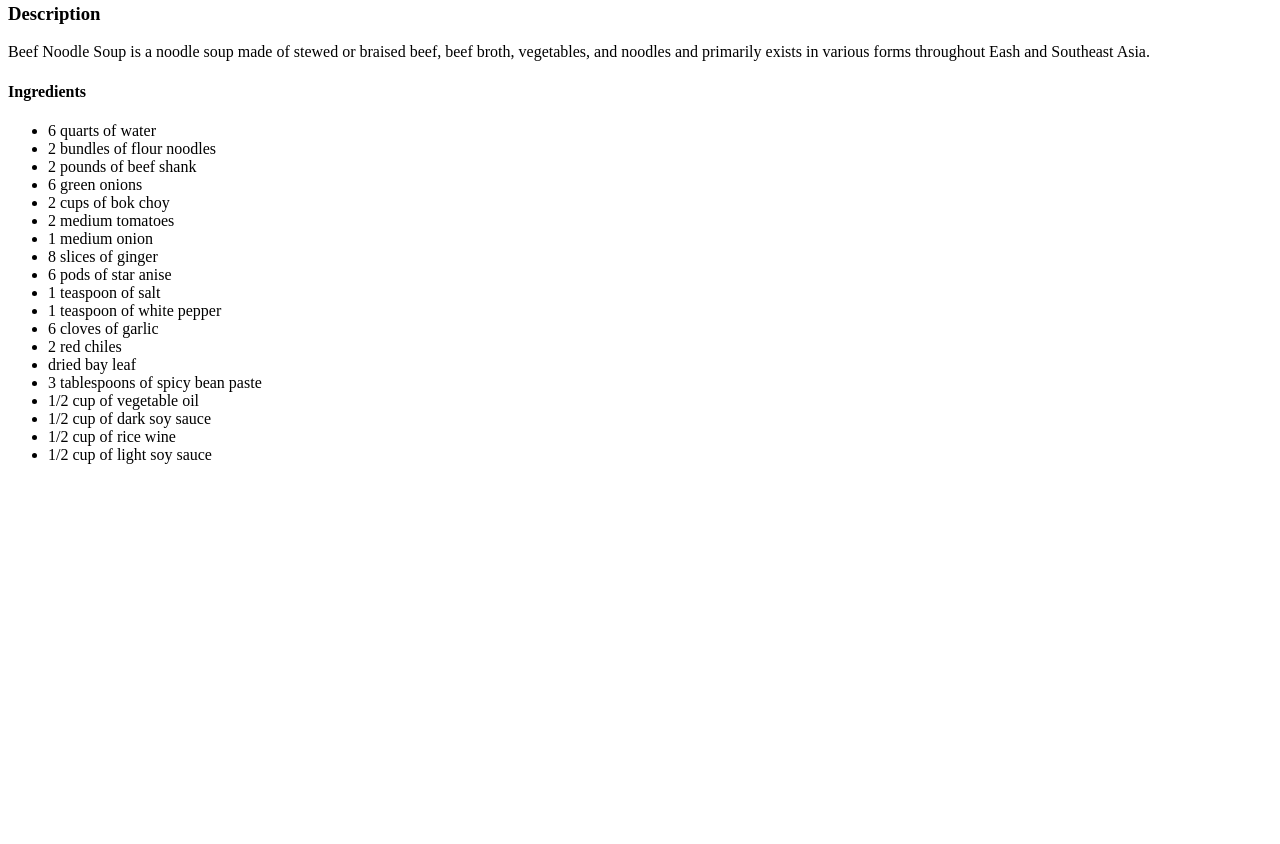
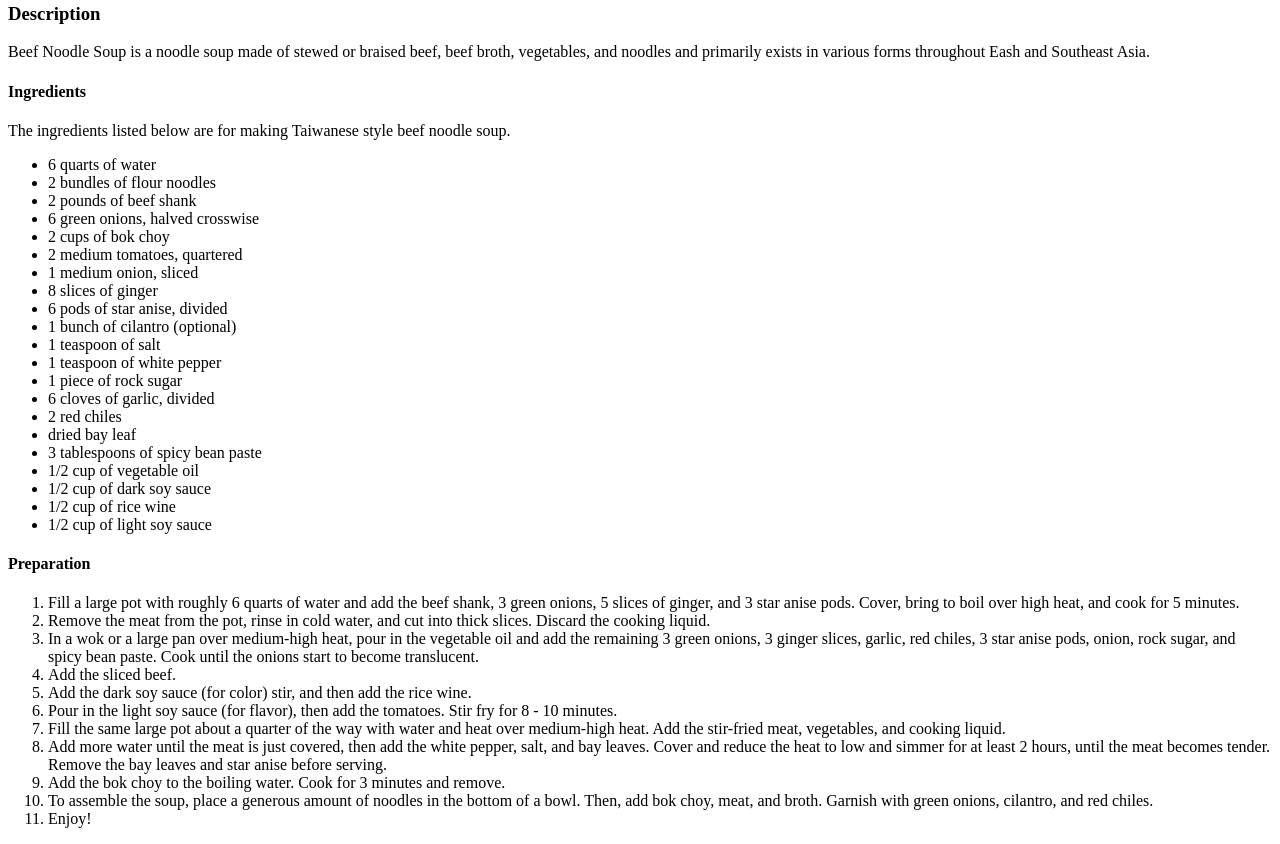
Before and after one commit to DavidJu11/odin-recipes, a plain HTML site: page recipes/beefnoodlesoup.html in a window 1280 px wide. Shown: the part 1300-2144 px from the top of the page. Before the commit the page ends 1780 px from the top, so only its background shows below. Drawn offline with Linux system fonts and the light colour scheme.

Commit message:
recipes/beefnoodlesoup.html

```diff
--- a/recipes/beefnoodlesoup.html
+++ b/recipes/beefnoodlesoup.html
@@ -8,19 +8,22 @@
         <p>Beef Noodle Soup is a noodle soup made of stewed or braised beef, beef broth, vegetables, and noodles
             and primarily exists in various forms throughout Eash and Southeast Asia. </p>
         <h4>Ingredients</h4>
+        <p>The ingredients listed below are for making Taiwanese style beef noodle soup.</p>
         <ul>
             <li>6 quarts of water</li>
             <li>2 bundles of flour noodles</li>
             <li>2 pounds of beef shank</li>
-            <li>6 green onions</li>
+            <li>6 green onions, halved crosswise</li>
             <li>2 cups of bok choy</li>
-            <li>2 medium tomatoes</li>
-            <li>1 medium onion</li>
+            <li>2 medium tomatoes, quartered</li>
+            <li>1 medium onion, sliced</li>
             <li>8 slices of ginger</li>
-            <li>6 pods of star anise</li>
+            <li>6 pods of star anise, divided</li>
+            <li>1 bunch of cilantro (optional)</li>
             <li>1 teaspoon of salt</li>
             <li>1 teaspoon of white pepper</li>
-            <li>6 cloves of garlic</li>
+            <li>1 piece of rock sugar</li>
+            <li>6 cloves of garlic, divided</li>
             <li>2 red chiles</li>
             <li>dried bay leaf</li>
             <li>3 tablespoons of spicy bean paste</li>
@@ -29,5 +32,29 @@
             <li>1/2 cup of rice wine</li>
             <li>1/2 cup of light soy sauce</li>
         </ul>
+        <h4>Preparation</h4>
+        <ol>
+            <li>Fill a large pot with roughly 6 quarts of water and add the beef shank, 3 green onions, 5 slices of ginger, and 3 star anise pods.
+                Cover, bring to boil over high heat, and cook for 5 minutes.
+            </li>
+            <li>Remove the meat from the pot, rinse in cold water, and cut into thick slices. Discard the cooking liquid.</li>
+            <li>In a wok or a large pan over medium-high heat, pour in the vegetable oil and add the remaining 3 green onions, 3 ginger slices, garlic,
+                red chiles, 3 star anise pods, onion, rock sugar, and spicy bean paste. Cook until the onions start to become translucent.
+            </li>
+            <li>Add the sliced beef.</li>
+            <li>Add the dark soy sauce (for color) stir, and then add the rice wine.</li>
+            <li>Pour in the light soy sauce (for flavor), then add the tomatoes. Stir fry for 8 - 10 minutes.</li>
+            <li>Fill the same large pot about a quarter of the way with water and heat over medium-high heat. Add the stir-fried meat, vegetables,
+                and cooking liquid.
+            </li>
+            <li>Add more water until the meat is just covered, then add the white pepper, salt, and bay leaves. Cover and reduce the heat to low and simmer
+                for at least 2 hours, until the meat becomes tender. Remove the bay leaves and star anise before serving.
+            </li>
+            <li>Add the bok choy to the boiling water. Cook for 3 minutes and remove.</li>
+            <li>To assemble the soup, place a generous amount of noodles in the bottom of a bowl. Then, add bok choy, meat, and broth. Garnish with
+                green onions, cilantro, and red chiles.
+            </li>
+            <li>Enjoy!</li>
+        </ol>
     </body>
 </html>
```
